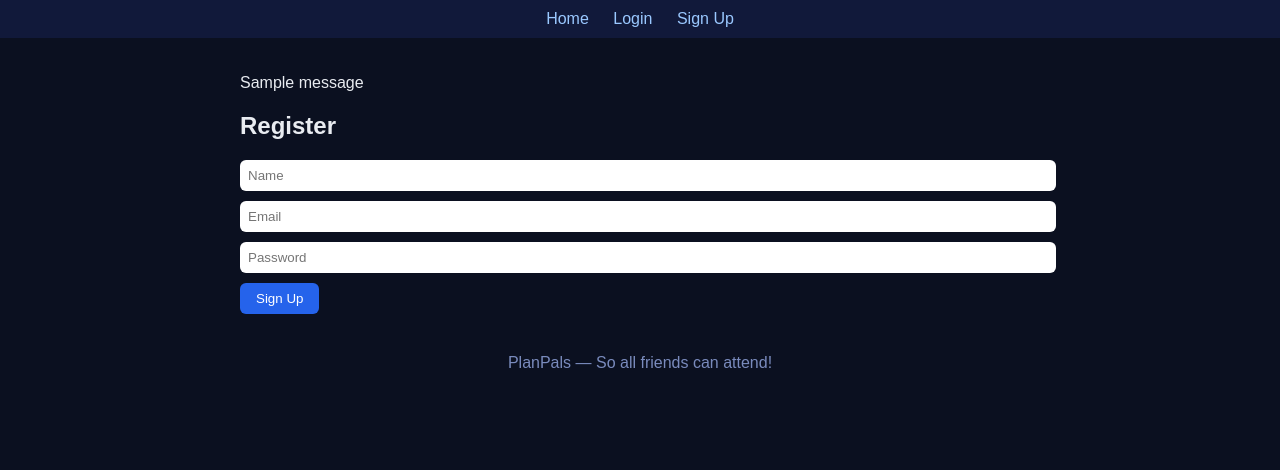
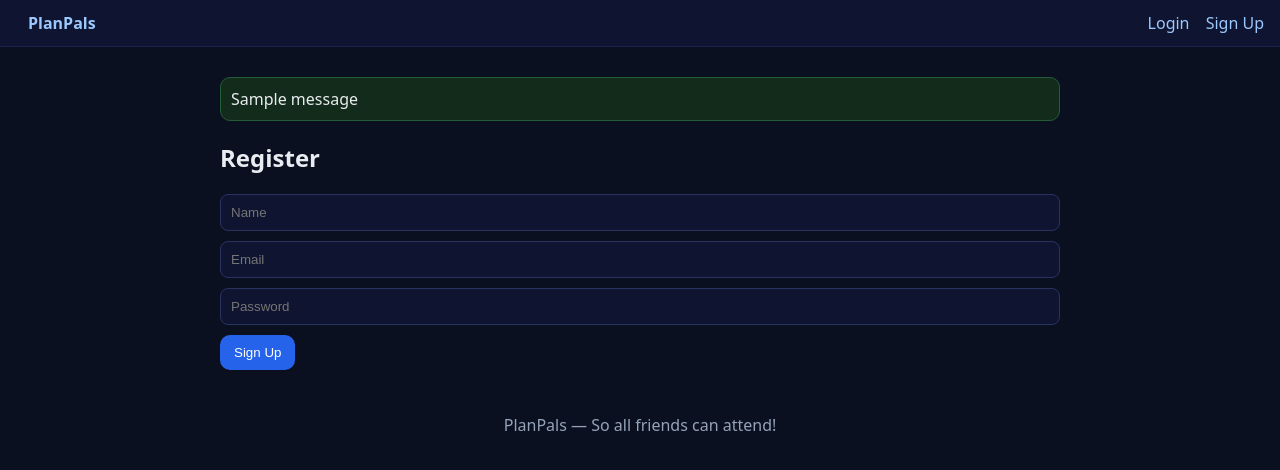
Before and after one commit to drewmac11/planpals, a Flask app: page /register in a window 1280 px wide. Shown: the top 470 px of the page. Run offline with Flask 3, Linux system fonts and the light colour scheme; tables that the repository leaves empty hold one stand-in row (values such as "Sample post"); one stand-in notice (Sample message) is shown.

Commit message:
Replace with fixed PlanPals version

```diff
--- a/app.py
+++ b/app.py
@@ -1,12 +1,11 @@
 from flask import Flask, render_template, request, redirect, url_for, flash
-from flask_sqlalchemy import SQLAlchemy
-from flask_login import LoginManager, UserMixin, login_user, login_required, logout_user, current_user
 from werkzeug.security import generate_password_hash, check_password_hash
+from flask_login import login_user, login_required, logout_user, current_user
 from datetime import datetime
 import os
 
-db = SQLAlchemy()
-login_manager = LoginManager()
+from extensions import db, login_manager
+from models import User, Event
 
 def create_app():
     app = Flask(__name__)
@@ -18,14 +17,12 @@ def create_app():
     login_manager.init_app(app)
     login_manager.login_view = 'login'
 
-    with app.app_context():
-        db.create_all()
-
-    from models import User, Event
-
     @login_manager.user_loader
     def load_user(user_id):
         return User.query.get(int(user_id))
+
+    with app.app_context():
+        db.create_all()
 
     @app.route('/')
     def index():
@@ -35,8 +32,8 @@ def create_app():
     @app.route('/register', methods=['GET','POST'])
     def register():
         if request.method == 'POST':
-            name = request.form['name']
-            email = request.form['email']
+            name = request.form['name'].strip()
+            email = request.form['email'].strip().lower()
             password = request.form['password']
             if User.query.filter_by(email=email).first():
                 flash('Email already registered', 'error')
@@ -44,14 +41,14 @@ def create_app():
                 user = User(name=name, email=email, password_hash=generate_password_hash(password))
                 db.session.add(user)
                 db.session.commit()
-                flash('Registration successful!', 'success')
+                flash('Registration successful! Please log in.', 'success')
                 return redirect(url_for('login'))
         return render_template('register.html')
 
     @app.route('/login', methods=['GET','POST'])
     def login():
         if request.method == 'POST':
-            email = request.form['email']
+            email = request.form['email'].strip().lower()
             password = request.form['password']
             user = User.query.filter_by(email=email).first()
             if user and check_password_hash(user.password_hash, password):
@@ -70,10 +67,14 @@ def create_app():
     @login_required
     def create_event():
         if request.method == 'POST':
-            title = request.form['title']
+            title = request.form['title'].strip()
             date_str = request.form['date']
-            desc = request.form['description']
-            dt = datetime.strptime(date_str, '%Y-%m-%d').date()
+            desc = request.form['description'].strip()
+            try:
+                dt = datetime.strptime(date_str, '%Y-%m-%d').date()
+            except ValueError:
+                flash('Invalid date format', 'error')
+                return render_template('create.html')
             e = Event(title=title, date=dt, description=desc, creator_id=current_user.id)
             db.session.add(e)
             db.session.commit()
@@ -85,5 +86,5 @@ def create_app():
 
 if __name__ == '__main__':
     app = create_app()
-    port = int(os.environ.get('PORT', 5000))
+    port = int(os.environ.get('PORT', 8080))
     app.run(host='0.0.0.0', port=port)
--- /dev/null
+++ b/extensions.py
@@ -0,0 +1,5 @@
+from flask_sqlalchemy import SQLAlchemy
+from flask_login import LoginManager
+
+db = SQLAlchemy()
+login_manager = LoginManager()
--- a/requirements.txt
+++ b/requirements.txt
@@ -2,4 +2,3 @@ Flask==3.0.3
 Flask-Login==0.6.3
 Flask-SQLAlchemy==3.1.1
 Werkzeug==3.0.3
-gunicorn==21.2.0
--- a/static/style.css
+++ b/static/style.css
@@ -1,9 +1,11 @@
-body{font-family:sans-serif;background:#0b1020;color:#e9ecf1;margin:0;padding:0}
-nav{background:#11193a;padding:10px;text-align:center}
-nav a{color:#9ac8ff;margin:0 10px;text-decoration:none}
-.container{max-width:800px;margin:auto;padding:20px}
-.card{background:#1a1f40;margin:10px 0;padding:10px;border-radius:8px}
-input,textarea{width:100%;margin-bottom:10px;padding:8px;border-radius:6px;border:none}
-button{background:#2563eb;color:white;padding:8px 16px;border:none;border-radius:6px;cursor:pointer}
-button:hover{filter:brightness(1.1)}
-footer{text-align:center;color:#7a8bbd;padding:20px}
+*{box-sizing:border-box}body{margin:0;font-family:system-ui,-apple-system,Segoe UI,Roboto,Helvetica,Arial,sans-serif;background:#0b1020;color:#e9ecf1}
+.nav{display:flex;justify-content:space-between;align-items:center;background:#0f1530;border-bottom:1px solid #1b2450;padding:12px 16px}
+.nav a{color:#9ac8ff;text-decoration:none;margin-left:12px}
+.brand{font-weight:800;color:#fff}
+.container{max-width:880px;margin:0 auto;padding:20px}
+.form input,.form textarea{width:100%;padding:10px;border-radius:8px;border:1px solid #28335f;background:#0f1530;color:#e9ecf1;margin-bottom:10px}
+button{background:#2563eb;border:none;color:#fff;padding:10px 14px;border-radius:10px;cursor:pointer}
+.card{background:#0f1530;border:1px solid #1b2450;border-radius:12px;padding:14px;margin:12px 0}
+.flash{padding:10px;border-radius:10px;margin:10px 0;background:#132b1a;border:1px solid #235b37}
+.flash.error{background:#3a1622;border:1px solid #8f2a47}
+footer{text-align:center;color:#94a3b8;padding:24px}
--- a/templates/base.html
+++ b/templates/base.html
@@ -1,12 +1,15 @@
 <!DOCTYPE html>
-<html>
+<html lang="en">
 <head>
+  <meta charset="utf-8" />
+  <meta name="viewport" content="width=device-width, initial-scale=1" />
   <title>PlanPals</title>
   <link rel="stylesheet" href="{{ url_for('static', filename='style.css') }}">
 </head>
 <body>
-<nav>
-  <a href="{{ url_for('index') }}">Home</a>
+  <nav class="nav">
+    <a href="{{ url_for('index') }}" class="brand">PlanPals</a>
+    <div class="links">
       {% if current_user.is_authenticated %}
         <a href="{{ url_for('create_event') }}">Create Event</a>
         <a href="{{ url_for('logout') }}">Logout</a>
@@ -14,13 +17,14 @@
         <a href="{{ url_for('login') }}">Login</a>
         <a href="{{ url_for('register') }}">Sign Up</a>
       {% endif %}
+    </div>
   </nav>
-<div class="container">
+  <main class="container">
     {% with messages = get_flashed_messages(with_categories=true) %}
-  {% for cat, msg in messages %}<p class="flash {{cat}}">{{ msg }}</p>{% endfor %}
+      {% for cat, msg in messages %}<div class="flash {{cat}}">{{ msg }}</div>{% endfor %}
     {% endwith %}
     {% block content %}{% endblock %}
-</div>
+  </main>
   <footer>PlanPals — So all friends can attend!</footer>
 </body>
 </html>
--- a/templates/index.html
+++ b/templates/index.html
@@ -2,12 +2,12 @@
 {% block content %}
   <h1>Upcoming Events</h1>
   {% for e in events %}
-<div class='card'>
+    <div class="card">
       <h3>{{ e.title }}</h3>
-  <p>{{ e.date.strftime('%b %d, %Y') }}</p>
+      <p><strong>Date:</strong> {{ e.date.strftime('%b %d, %Y') }}</p>
       <p>{{ e.description }}</p>
     </div>
   {% else %}
-<p>No events yet.</p>
+    <p>No events yet. <a href="{{ url_for('create_event') }}">Create one</a>!</p>
   {% endfor %}
 {% endblock %}
--- a/templates/register.html
+++ b/templates/register.html
@@ -1,10 +1,10 @@
 {% extends 'base.html' %}
 {% block content %}
-<h2>Register</h2>
-<form method='post'>
-  <input name='name' placeholder='Name' required><br>
-  <input name='email' placeholder='Email' required><br>
-  <input type='password' name='password' placeholder='Password' required><br>
-  <button>Sign Up</button>
-</form>
+  <h2>Register</h2>
+  <form method="post" class="form">
+    <input name="name" placeholder="Name" required />
+    <input name="email" type="email" placeholder="Email" required />
+    <input name="password" type="password" placeholder="Password" required />
+    <button>Sign Up</button>
+  </form>
 {% endblock %}
```
Also changed, not shown: models.py (+5 -6 lines), templates/create.html (+7 -7 lines), templates/login.html (+6 -6 lines), README.md (deleted), 1 other file. Lines whose indentation alone changed are shown as unchanged.
